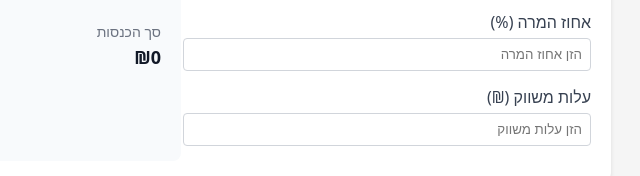
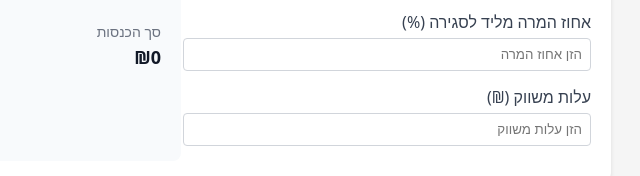
Before and after one commit to dandin8520/calculator_marketing, a plain HTML site: page index.html in a window 1280 px wide. Shown: the part 307-483 px from the top of the page, 449-1089 px from the left. Drawn offline with Linux system fonts and the light colour scheme.

Commit message:
Update index.html

```diff
--- a/index.html
+++ b/index.html
@@ -94,7 +94,7 @@
                     <input type="number" id="revenuePerDeal" placeholder="הזן הכנסה לעסקה">
                 </div>
                 <div class="input-group">
-                    <label>אחוז המרה (%)</label>
+                    <label>אחוז המרה מליד לסגירה (%)</label>
                     <input type="number" id="conversionRate" placeholder="הזן אחוז המרה">
                 </div>
                 <div class="input-group">
```
